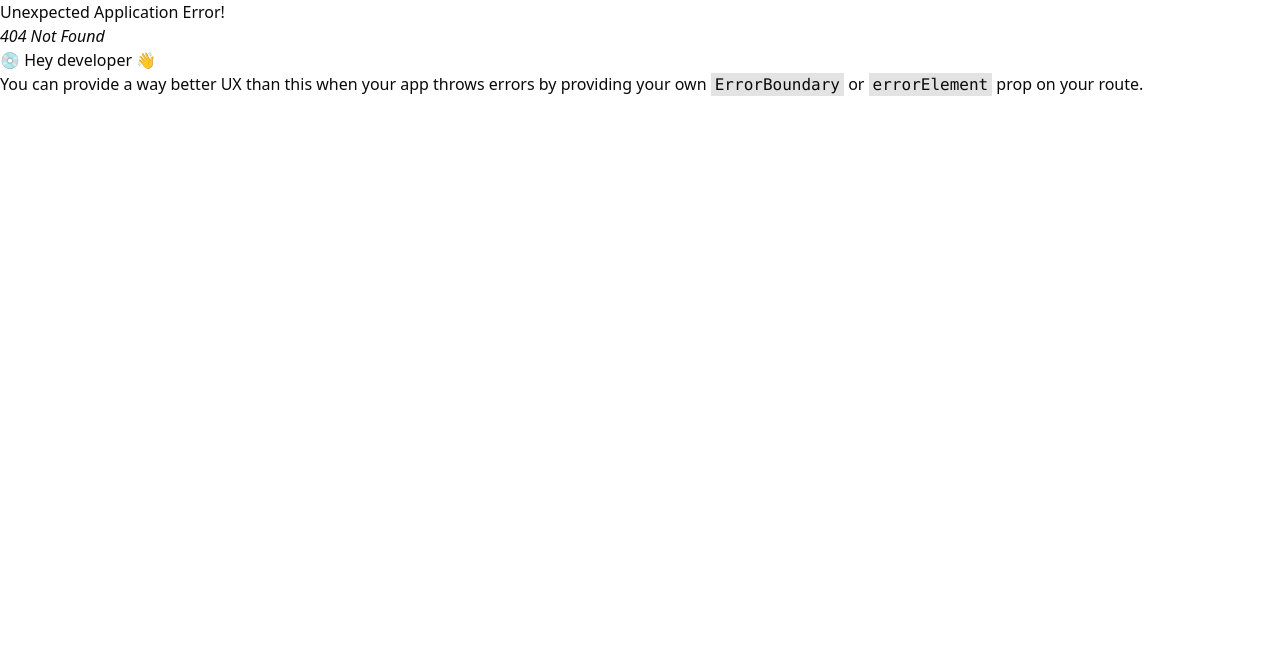
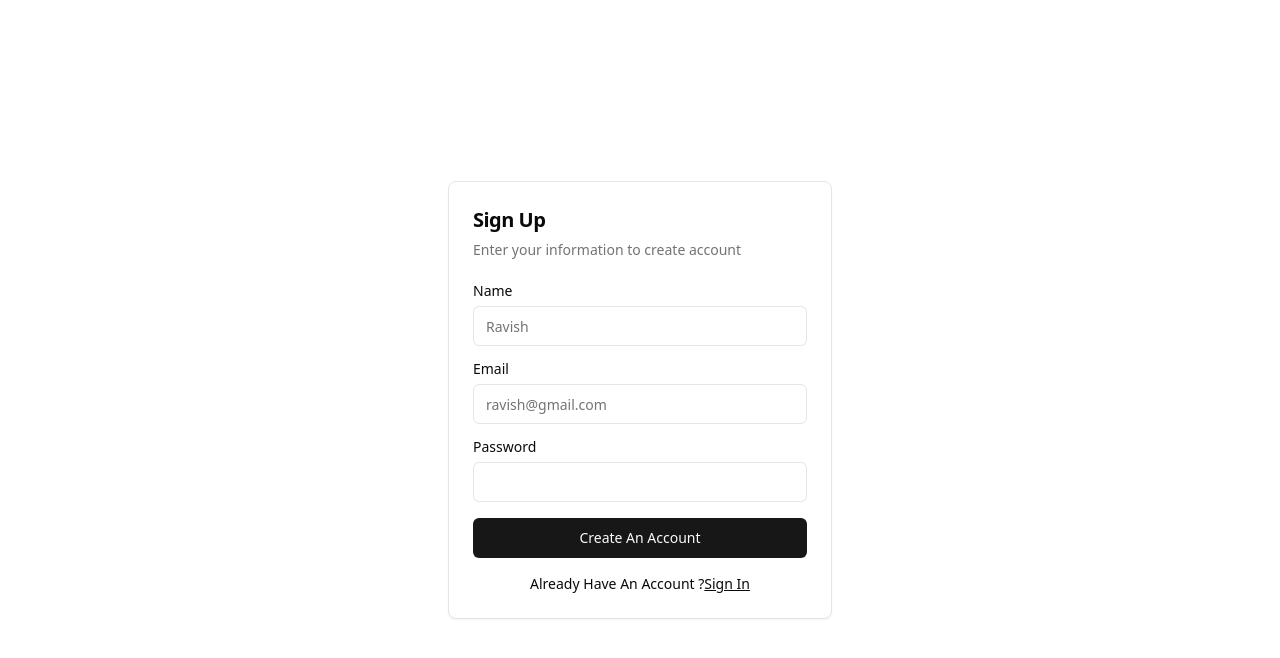
Before and after one commit to cykoravish/E-book-React, a React (Vite) app: page /register in a window 1280 px wide. Before the commit this address had no page. Shown: the top 658 px of the page. Built offline with nearby package versions, Linux system fonts and the light colour scheme.

Commit message:
add register page

```diff
--- a/src/pages/Login.tsx
+++ b/src/pages/LoginPage.tsx
@@ -9,6 +9,7 @@ import {
 } from "@/components/ui/card";
 import { Input } from "@/components/ui/input";
 import { Label } from "@/components/ui/label";
+import { Link } from "react-router-dom";
 
 const LoginPage = () => {
   return (
@@ -36,7 +37,15 @@ const LoginPage = () => {
           </div>
         </CardContent>
         <CardFooter>
-          <Button className="w-full">Sign In</Button>
+          <div className="w-full">
+            <Button className="w-full">Sign In</Button>
+            <div className="mt-4 text-center text-sm">
+              Don't Have An Account ?
+              <Link to="/register" className="underline">
+                Sign Up
+              </Link>
+            </div>
+          </div>
         </CardFooter>
       </Card>
     </section>
--- /dev/null
+++ b/src/pages/RegisterPage.tsx
@@ -0,0 +1,58 @@
+import { Button } from "@/components/ui/button";
+import {
+  Card,
+  CardContent,
+  CardDescription,
+  CardHeader,
+  CardTitle,
+} from "@/components/ui/card";
+import { Input } from "@/components/ui/input";
+import { Label } from "@/components/ui/label";
+import { Link } from "react-router-dom";
+
+const RegisterPage = () => {
+  return (
+    <section className="flex justify-center items-center h-screen">
+      <Card className="w-full max-w-sm">
+        <CardHeader>
+          <CardTitle className="text-xl">Sign Up</CardTitle>
+          <CardDescription>
+            Enter your information to create account
+          </CardDescription>
+        </CardHeader>
+        <CardContent>
+          <div className="grid gap-4">
+            <div className="grid gap-2">
+              <Label htmlFor="first-name">Name</Label>
+              <Input id="first-name" placeholder="Ravish" required />
+            </div>
+            <div className="grid gap-2">
+              <Label htmlFor="email">Email</Label>
+              <Input
+                id="email"
+                type="email"
+                placeholder="ravish@gmail.com"
+                required
+              />
+            </div>
+            <div className="grid gap-2">
+              <Label htmlFor="password">Password</Label>
+              <Input id="password" type="password" required />
+            </div>
+            <Button type="submit" className="w-full">
+              Create An Account
+            </Button>
+          </div>
+          <div className="mt-4 text-center text-sm">
+            Already Have An Account ?
+            <Link to="/login" className="underline">
+              Sign In
+            </Link>
+          </div>
+        </CardContent>
+      </Card>
+    </section>
+  );
+};
+
+export default RegisterPage;
```
Also changed, not shown: src/router.tsx (+6 -1 lines).
